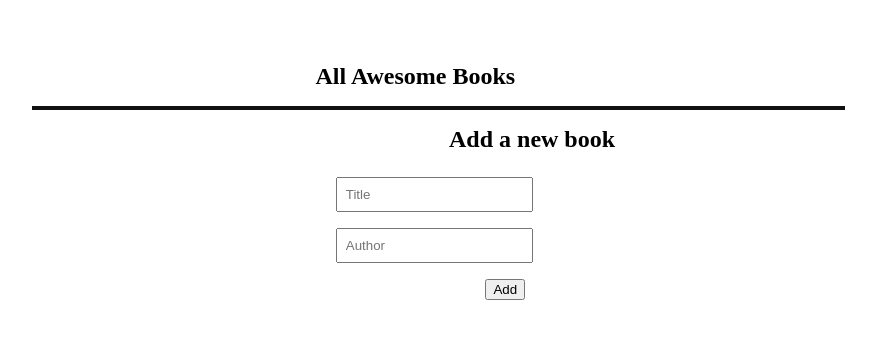
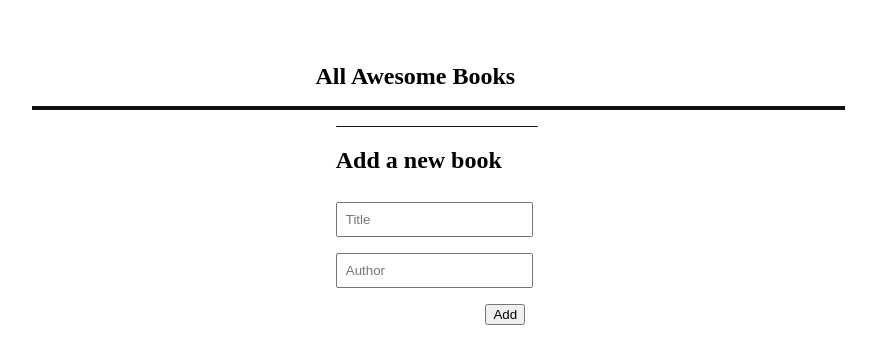
Before and after one commit to worashf/Awesome-book-class, a website: page index.html in a window 1280 px wide. Shown: the whole page, without its empty margins (102-978 px from the left). Drawn offline with Linux system fonts and the light colour scheme.

Commit message:
add class

```diff
--- a/index.html
+++ b/index.html
@@ -16,10 +16,12 @@
             <h1 class="title"> All Awesome Books</h1>
             <div class="book-list" id="book-list">
 
+
             </div>
+            <div class="line"> </div>
             </section>
             <section class="add-book">
-                <h2 class="title">Add a new  book</h2>
+                <h2 class="add-title">Add a new  book</h2>
                 <form class="add-form" id="add-form">
                     <input type="text" id="title" placeholder="Title" class="form-control"> <br>
                     <input type="text" id="author" placeholder="Author" class="form-control"> <br>
@@ -30,6 +32,6 @@
 
 
     </main>
-    <script src="script.js"></script>
+    <script src="script.js" type="module"></script>
 </body>
 </html>
```
